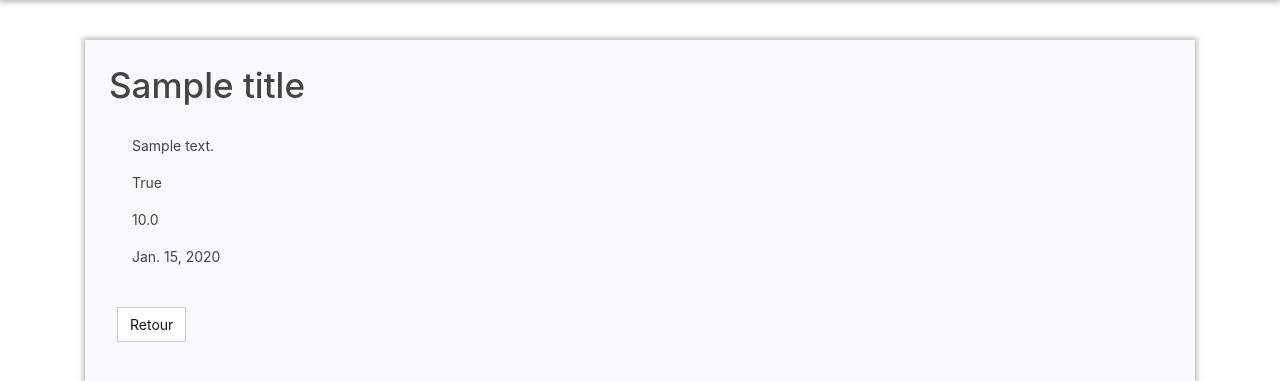
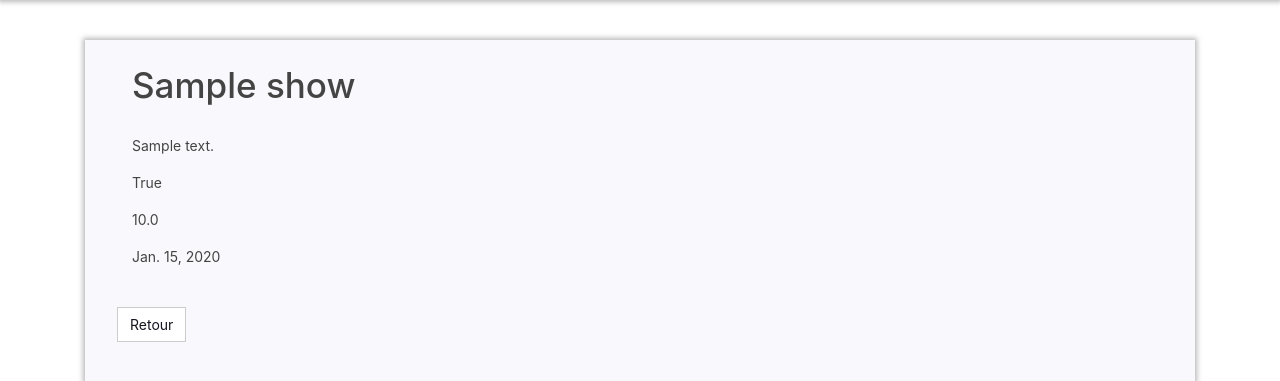
Before and after one commit to fernandomiron/projet-integration-2020, a Django app: template reservations/app/templates/app/show/detail.html in a window 1280 px wide. Shown: the part 75-456 px from the top of the page. Run offline with Django 3.2, Linux system fonts and the light colour scheme; tables that the repository leaves empty hold one stand-in row (values such as "Sample post"); the template is opened without the code that fills it: values that come from a table or form of the project are taken from there, most other values are stand-ins (such as "Sample title", 1, 10 or a date in 2020); some libraries are stand-ins or nearby versions.

Commit message:
update app template : update template

```diff
--- a/reservations/app/templates/app/home.html
+++ b/reservations/app/templates/app/home.html
@@ -7,10 +7,6 @@
     <div class="row">
         <div class="col">
             <h1>Bienvenue</h1>
-        </div>
-    <div>
-    <div class="row">
-        <div class="col">
             <h2><a href="{% url 'app:shows-list' %}">Liste des shows</a></h2>
         </div>
     <div>
--- a/reservations/app/templates/app/show/detail.html
+++ b/reservations/app/templates/app/show/detail.html
@@ -1,9 +1,13 @@
-{% extends "base.html" %}
+{% extends "app/base.html" %}
 
-{% block title %}{{ title }}{% endblock %}
+{% block title %}{{ show.title }}{% endblock title %}
 
 {% block content %}
-<h1>{{ title }}</h1>
+    <div class="row ml-2">
+        <div class="col">
+            <h1>{{ show.title }}</h1>
+        </div>
+    </div>
 
     <div class="row ml-2">
         <div class="col">
@@ -23,8 +27,6 @@
     </div>
 
     <p class="mt-4 ml-2">
-
-
         <a class="btn btn-secondary" href={% url 'app:shows-list' %}>Retour</a>
     </p>
 {% endblock content %}
--- a/reservations/app/templates/app/show/index.html
+++ b/reservations/app/templates/app/show/index.html
@@ -11,6 +11,6 @@
     {% endfor %}
     </ul>
 
-    {% include "include/pagination.html" %}
+    {% include "app/include/pagination.html" %}
 
 {% endblock content %}
```
Also changed, not shown: reservations/app/templates/app/include/pagination.html (added). Lines whose indentation alone changed are shown as unchanged.
